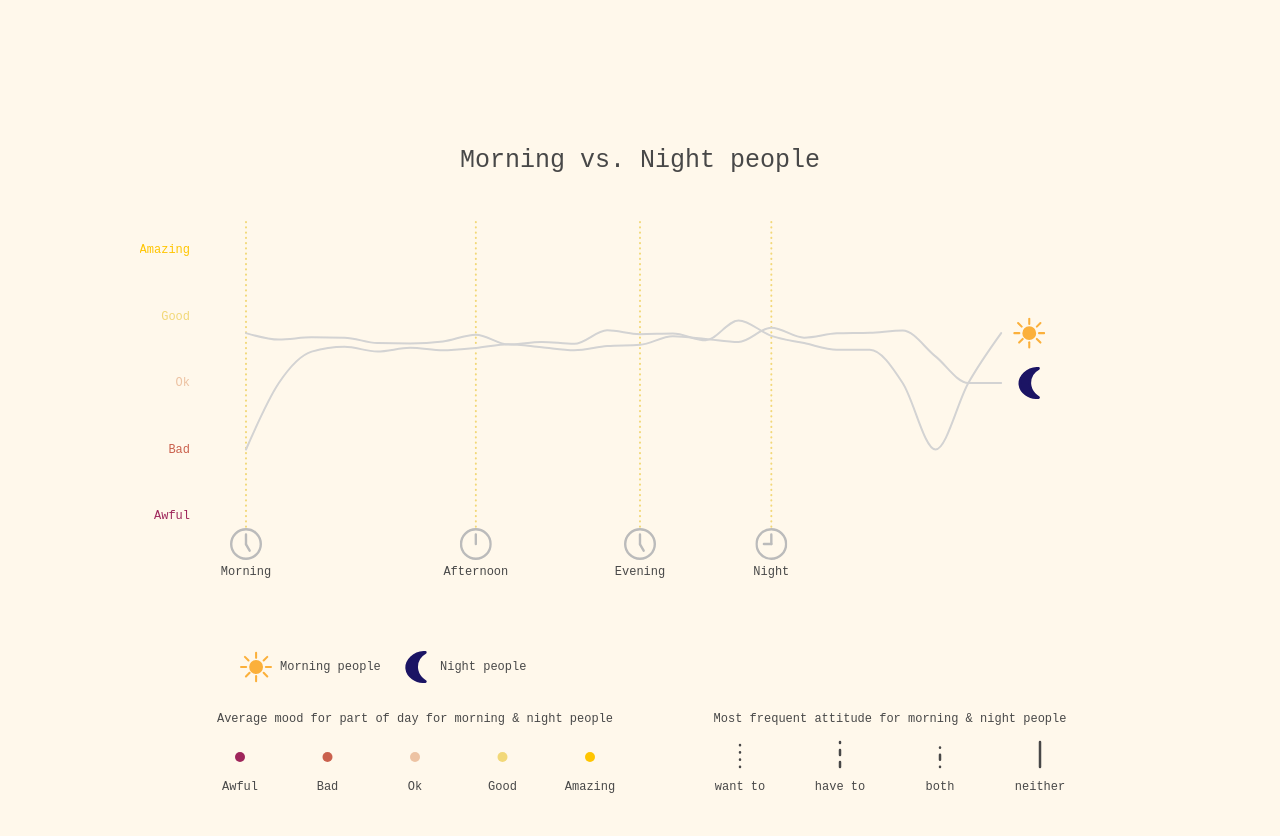
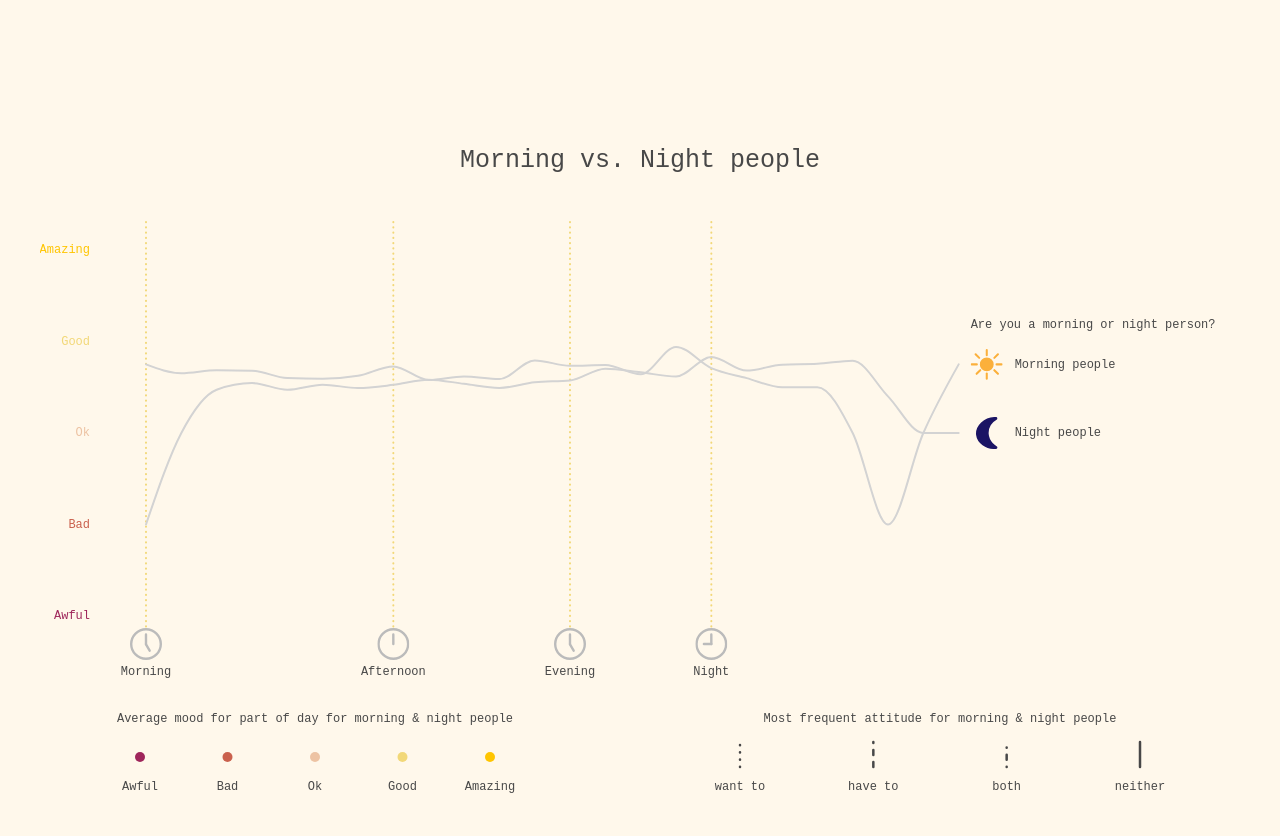
Before and after one commit to piabocanegra/odyssee, a plain HTML site: page gallery.html in a window 1280 px wide. Shown: the part 8360-9196 px from the top of the page. Drawn offline with nearby package versions, Linux system fonts and the light colour scheme; a web font is replaced by a local one.

Commit message:
Move morning/night legend to right, add morning/night circles to hover tool

```diff
--- a/gallery.html
+++ b/gallery.html
@@ -39,7 +39,7 @@
         <svg style="margin-top: 20; margin-bottom: 100" height="700" width="1000" class="happinessDotPlot"></svg>
         <svg style="margin-top: 20; margin-bottom: 100" height="700" width="1000" class="depthBreadth"></svg>
         <svg style="margin-top: 20; margin-bottom: 100" height="800" width="1400" class="ikigaiVis"></svg>
-        <svg style="margin-top: 20; margin-bottom: 100" height="700" width="1000" class="morningNightVis"></svg>
+        <svg style="margin-top: 20; margin-bottom: 100" height="700" width="1200" class="morningNightVis"></svg>
     </div>
 
     <script>
@@ -84,7 +84,9 @@
             "Bad": "#ca614d",
             "Ok": "#edc3a3",
             "Good": "#f2d878",
-            "Amazing": "#ffc500"
+            "Amazing": "#ffc500",
+            "Morning": "#F0B254",
+            "Night": "#191760"
         };
         let categoryShortToLongMap = {
             "work": "Work/School",
--- a/javascript/morningNightVis.js
+++ b/javascript/morningNightVis.js
@@ -13,7 +13,7 @@ function drawMorningNightVis(svgClass, timeData) {
         x: padding,
         y: 90,
         yIncrement: 56,
-        height: height - 7 * padding,
+        height: height - 5 * padding,
         width: width - 2 * padding,
         verticalPadding: 28,
         horizontalPadding: 56
@@ -48,14 +48,10 @@ function drawMorningNightVis(svgClass, timeData) {
 
     let timeXScale = d3.scaleTime()
         .domain([0, 24])
-        .range([graphAttr.horizontalPadding, graphAttr.width - graphAttr.horizontalPadding]);
-
-    let reverseMoodScale = d3.scaleLinear()
-        .domain([graphAttr.height - 2 * graphAttr.verticalPadding, graphAttr.verticalPadding])
-        .range([moodToScore["Awful"], moodToScore["Amazing"]]);
+        .range([graphAttr.horizontalPadding, graphAttr.width - 3.5 * graphAttr.horizontalPadding]);
 
     let reverseTimeScale = d3.scaleTime()
-        .domain([graphAttr.horizontalPadding, graphAttr.width - graphAttr.horizontalPadding])
+        .domain([graphAttr.horizontalPadding, graphAttr.width - 3.5 * graphAttr.horizontalPadding])
         .range([0, 24]);
 
     // morning (5am - 11:59 am), afternoon (12:00pm - 4:59pm), evening (5:00pm - 8:59pm), night (9:00pm - 4:59am).
@@ -66,7 +62,7 @@ function drawMorningNightVis(svgClass, timeData) {
         night: { title: "Night", start: 16, end: 23, image: "9pm" }
     };
 
-    console.log(timeData);
+    // console.log(timeData);
 
     // Draw bottom time labels.
     let iconSize = 32;
@@ -183,32 +179,61 @@ function drawMorningNightVis(svgClass, timeData) {
         .attr("stroke-width", 2)
         .style("stroke-linecap", "round");
 
-    // Draw sun and moon icons next to line.
+    // Draw morning vs. night legend.
+    let morningLegendAttr = {
+        x: morningPoints[morningPoints.length - 1][0] + 12,
+        y: morningPoints[morningPoints.length - 1][1] - iconSize / 2
+    }
+    let nightLegendAttr = {
+        x: nightPoints[nightPoints.length - 1][0] + 12,
+        y: nightPoints[nightPoints.length - 1][1] - iconSize / 2
+    }
     morningNightGraph.append("image")
         .attr("xlink:href", "images/morning.svg")
-        .attr("x", morningPoints[morningPoints.length - 1][0] + 12)
-        .attr("y", morningPoints[morningPoints.length - 1][1] - iconSize / 2)
+        .attr("x", morningLegendAttr.x)
+        .attr("y", morningLegendAttr.y)
         .attr("width", iconSize)
         .attr("height", iconSize);
     morningNightGraph.append("image")
         .attr("xlink:href", "images/night.svg")
-        .attr("x", nightPoints[nightPoints.length - 1][0] + 12)
-        .attr("y", nightPoints[nightPoints.length - 1][1] - iconSize / 2)
+        .attr("x", nightLegendAttr.x)
+        .attr("y", nightLegendAttr.y)
         .attr("width", iconSize)
         .attr("height", iconSize);
+    drawText(morningNightGraph, "Morning people", {
+        x: morningLegendAttr.x + iconSize + 12,
+        y: morningLegendAttr.y + iconSize / 2,
+        textAnchor: "start"
+    });
+    drawText(morningNightGraph, "Night people", {
+        x: nightLegendAttr.x + iconSize + 12,
+        y: nightLegendAttr.y + iconSize / 2,
+        textAnchor: "start"
+    });
+    drawText(morningNightGraph, "Are you a morning or night person?", {
+        x: nightLegendAttr.x,
+        y: Math.min(morningLegendAttr.y, nightLegendAttr.y) - 24,
+        textAnchor: "start"
+    });
 
     // Setup hover bar.
-    let hoverCircleRadius = 4;
+    let hoverCircleRadius = 5;
     let morningCircle = morningNightGraph.append("circle")
         .attr("visibility", "hidden")
-        .attr("fill", "red")
         .attr("stroke", "lightgrey")
         .attr("r", hoverCircleRadius);
+    let morningMoodCircle = morningNightGraph.append("circle")
+        .attr("visibility", "hidden")
+        .attr("fill", colorHexArray["Morning"])
+        .attr("r", hoverCircleRadius - 2);
     let nightCircle = morningNightGraph.append("circle")
         .attr("visibility", "hidden")
-        .attr("fill", "blue")
         .attr("stroke", "lightgrey")
         .attr("r", hoverCircleRadius);
+    let nightMoodCircle = morningNightGraph.append("circle")
+        .attr("visibility", "hidden")
+        .attr("fill", colorHexArray["Night"])
+        .attr("r", hoverCircleRadius - 2);
     let hoverRect = morningNightGraph.append("rect")
         .attr("visibility", "hidden")
         .attr("fill", "#c4c4c41a")
@@ -226,9 +251,9 @@ function drawMorningNightVis(svgClass, timeData) {
         .attr("height", graphAttr.height)
         .attr("opacity", 0)
         .on("mousemove", function() {
-            let x = d3.event.clientX - graphAttr.x - graphAttr.horizontalPadding;
-            let hour = Math.round(reverseTimeScale(x));
-            let hourFromFive = hour - 5;
+            let x = d3.event.clientX - event.target.getBoundingClientRect().left;
+            let hourFromFive = Math.round(reverseTimeScale(x));
+            let hour = hourFromFive + 5;
             if (timeMoodAverageMap[hourFromFive] == null) {
                 return;
             }
@@ -246,18 +271,26 @@ function drawMorningNightVis(svgClass, timeData) {
                 "</br></br><b>MOOD AVERAGE (NIGHT): </b>" +
                 Math.round(timeMoodAverageMap[hourFromFive].night * 100) / 100 + " (" + nightMoodAverage + ")";
             // Adjust and show hover bar.
+            let morningY = moodYScale(morningAverage);
+            let nightY = moodYScale(nightAverage);
             morningCircle.attr("visibility", "visible")
                 .attr("cx", timeXScale(hourFromFive))
-                .attr("cy", moodYScale(morningAverage))
+                .attr("cy", morningY)
                 .attr("fill", colorHexArray[morningMoodAverage]);
+            morningMoodCircle.attr("visibility", "visible")
+                .attr("cx", timeXScale(hourFromFive))
+                .attr("cy", morningY + (hoverCircleRadius + 2 + 8) * (morningY >= nightY ? 1 : -1));
             nightCircle.attr("visibility", "visible")
                 .attr("cx", timeXScale(hourFromFive))
-                .attr("cy", moodYScale(nightAverage))
+                .attr("cy", nightY)
                 .attr("fill", colorHexArray[nightMoodAverage]);
+            nightMoodCircle.attr("visibility", "visible")
+                .attr("cx", timeXScale(hourFromFive))
+                .attr("cy", nightY + (hoverCircleRadius + 2 + 8) * (nightY > morningY ? 1 : -1));
             hoverRect.attr("visibility", "visible")
                 .attr("x", timeXScale(hourFromFive) - (hoverCircleRadius + 2))
                 .attr("y", moodYScale(morningAverage > nightAverage ? morningAverage : nightAverage) - (hoverCircleRadius + 2))
-                .attr("height", Math.abs(moodYScale(morningAverage) - moodYScale(nightAverage)) + (hoverCircleRadius + 2) * 2)
+                .attr("height", Math.abs(morningY - nightY) + (hoverCircleRadius + 2) * 2)
                 .attr("width", (hoverCircleRadius + 2) * 2);
             // Show tooltip.
             tooltip.html(tooltipText)
@@ -272,44 +305,14 @@ function drawMorningNightVis(svgClass, timeData) {
                 })
         }).on("mouseout", function(d) {
             morningCircle.attr("visibility", "hidden");
+            morningMoodCircle.attr("visibility", "hidden");
             nightCircle.attr("visibility", "hidden");
+            nightMoodCircle.attr("visibility", "hidden");
             hoverRect.attr("visibility", "hidden");
             tooltip.style("visibility", "hidden");
         });
-
-    // Draw morning vs. night legend.
-    let mnLegendAttr = {
-        x: 2 * padding,
-        y: height - padding * 2.5 - iconSize - 24,
-        width: (width - 4 * padding) * 2 / 3,
-    };
-    let mnLegend = svg.append("g")
-        .attr("class", "moodLegend")
-        .attr("width", mnLegendAttr.width)
-        .attr("transform", "translate(" + mnLegendAttr.x + "," + mnLegendAttr.y + ")");
-    drawMorningNightLegend(mnLegend, { iconSize: iconSize });
 
     // Draw mood and attitude legend.
     drawMoodHalfLegend(svgClass, "Average mood for part of day for morning & night people");
     drawAttitudeHalfLegend(svgClass, attitudeList, "Most frequent attitude for morning & night people");
 }
-
-function drawMorningNightLegend(mnLegend, attr) {
-    let iconSize = attr.iconSize == null ? 32 : attr.iconSize;
-    let horizontalPadding = attr.horizontalPadding == null ? 8 : attr.horizontalPadding;
-
-    mnLegend.append("image")
-        .attr("xlink:href", "images/morning.svg")
-        .attr("x", 0)
-        .attr("y", 0)
-        .attr("width", iconSize)
-        .attr("height", iconSize);
-    drawText(mnLegend, "Morning people", { x: iconSize + horizontalPadding, y: iconSize / 2, textAnchor: "start" });
-    mnLegend.append("image")
-        .attr("xlink:href", "images/night.svg")
-        .attr("x", iconSize + horizontalPadding + 120)
-        .attr("y", 0)
-        .attr("width", iconSize)
-        .attr("height", iconSize);
-    drawText(mnLegend, "Night people", { x: 2 * (iconSize + horizontalPadding) + 120, y: iconSize / 2, textAnchor: "start" });
-}
```
